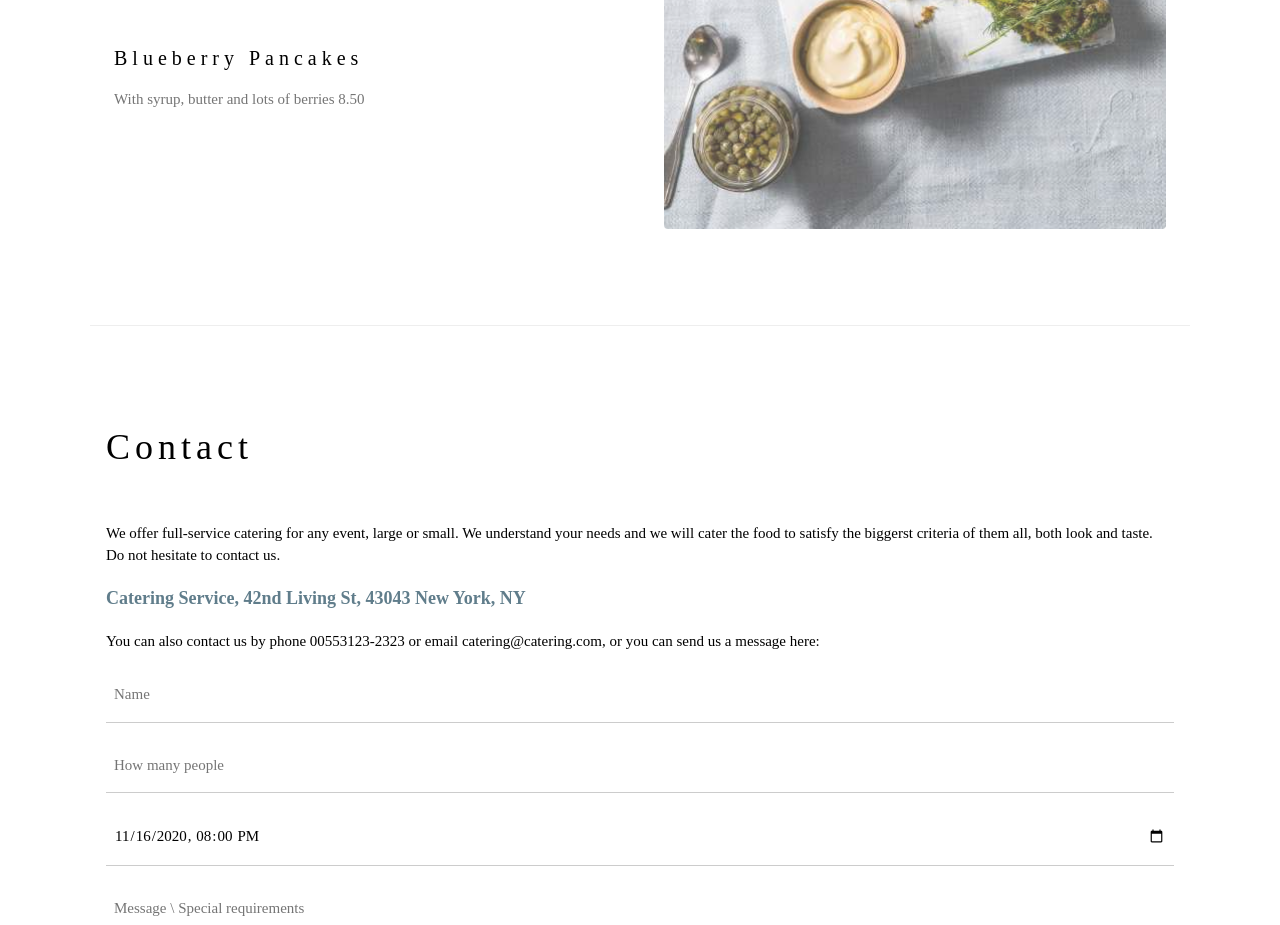
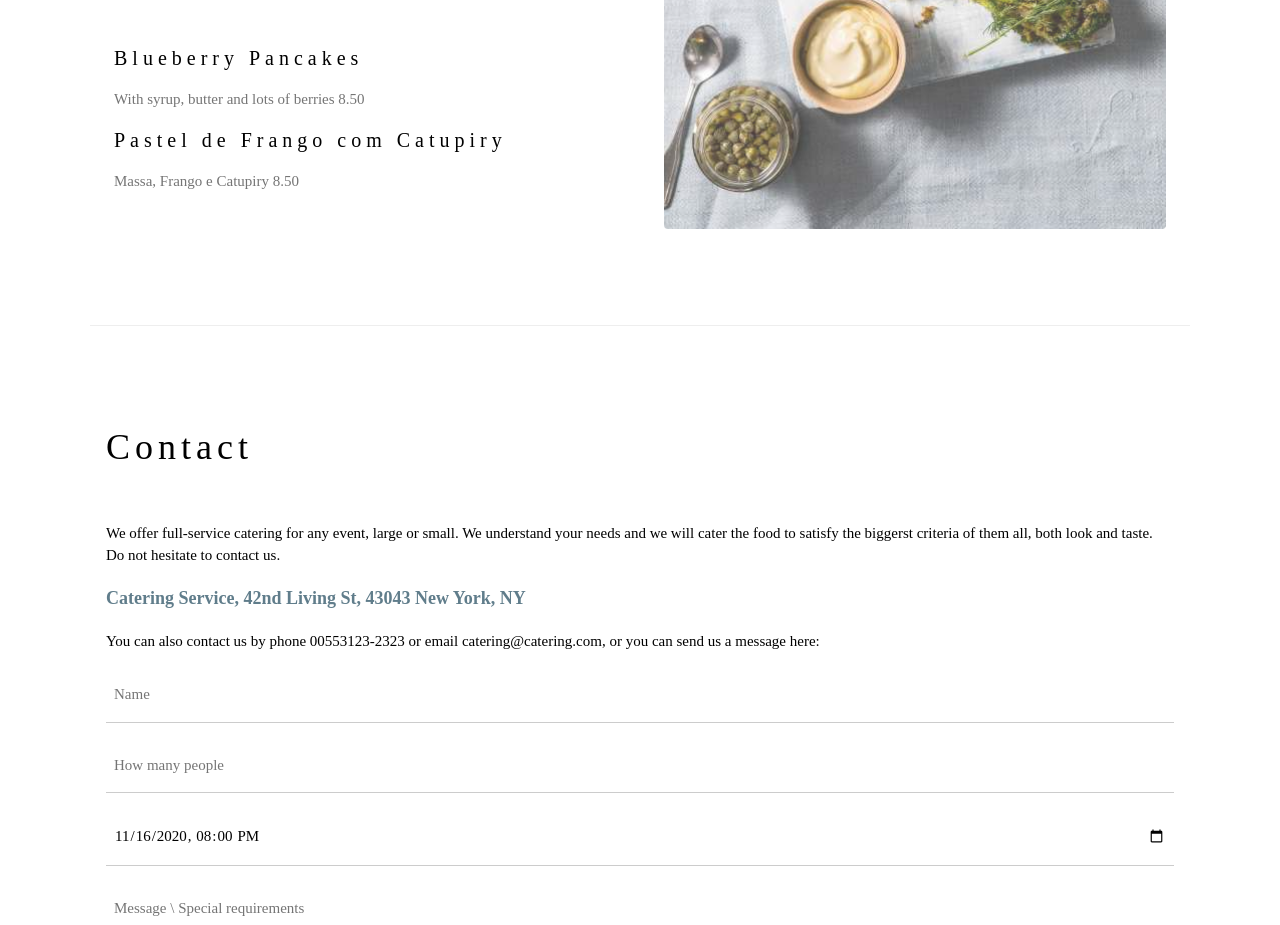
Before and after one commit to brunocperez/mywebsite, a plain HTML site: page index.html in a window 1280 px wide. Shown: the part 2060-2985 px from the top of the page. Drawn offline with nearby package versions, Linux system fonts and the light colour scheme.

Commit message:
Adicionado Pastel de Frango com Catupiry ao Menu

```diff
--- a/index.html
+++ b/index.html
@@ -74,6 +74,10 @@ h1, h2, h3, h4, h5, h6 {
 
       <h4>Blueberry Pancakes</h4>
       <p class="w3-text-grey">With syrup, butter and lots of berries 8.50</p>
+
+      <h4>Pastel de Frango com Catupiry</h4>
+      <p class="w3-text-grey">Massa, Frango e Catupiry 8.50</p>
+
     </div>
 
     <div class="w3-col l6 w3-padding-large">
```
